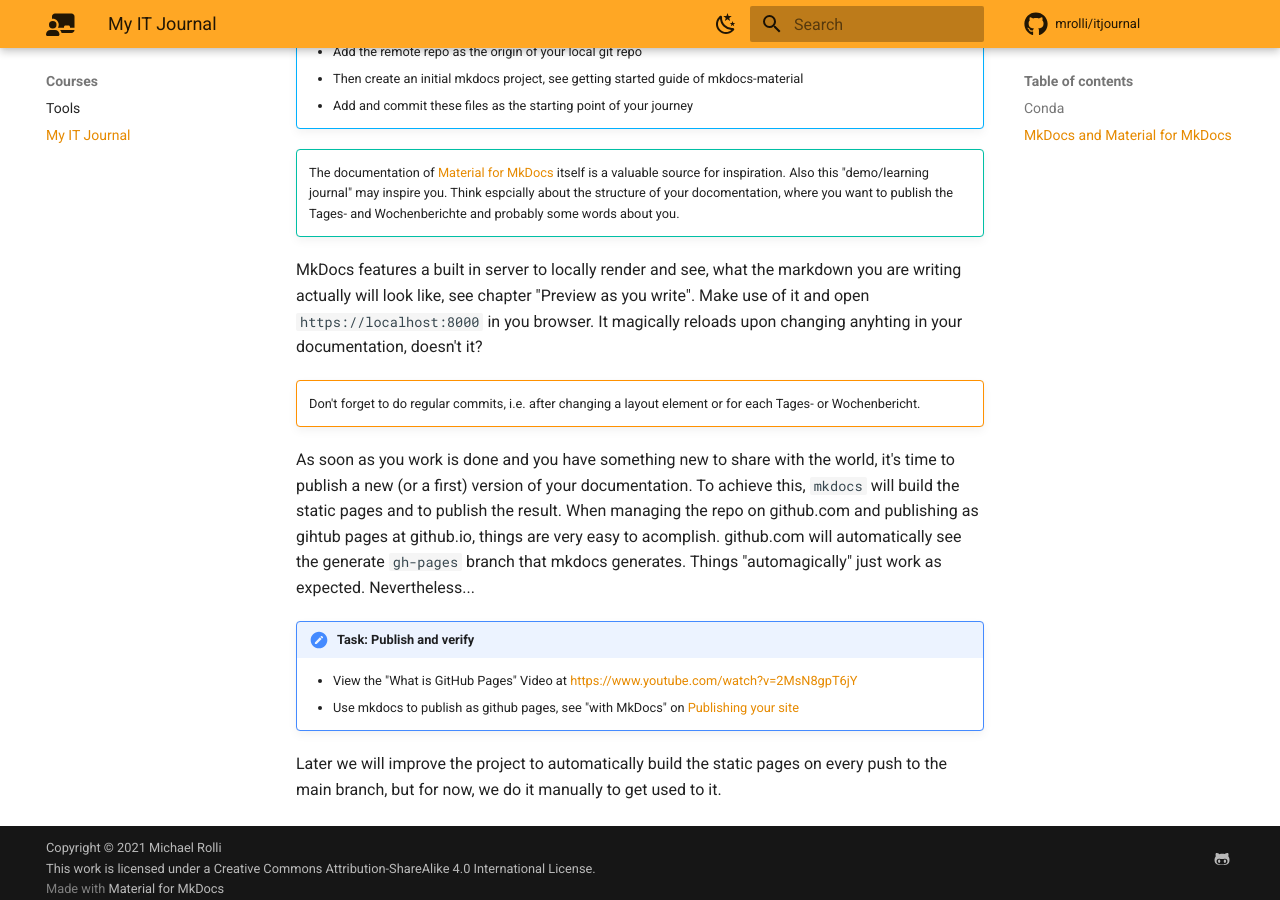
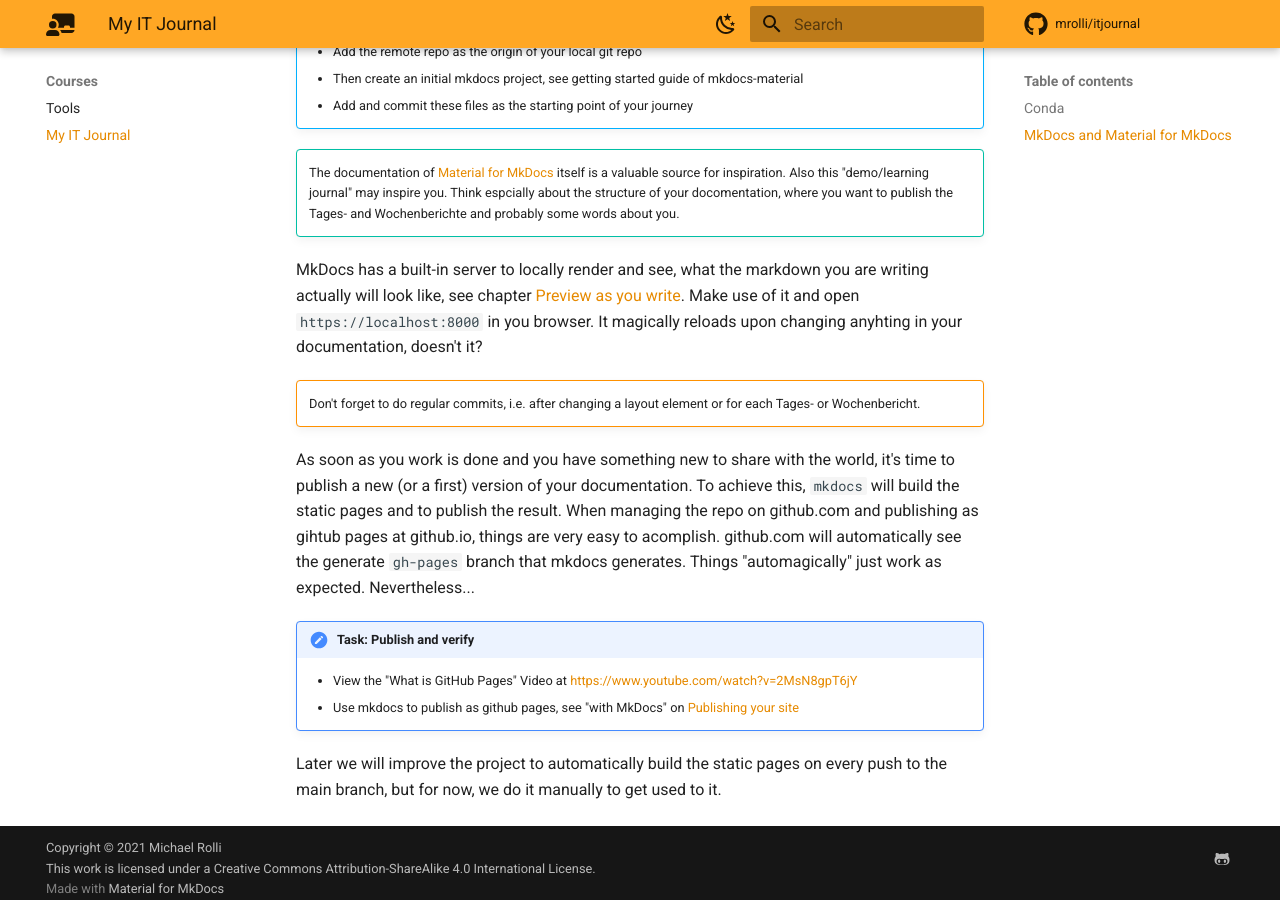
Before and after one commit to mrolli/myitjournal, an MkDocs documentation site: the page built from docs/courses/myitjournal.md, in a window 1280 px wide and 900 px high, scrolled down 1742 px. Built offline with MkDocs 1.6.1 and Material for MkDocs 9.7.7, drawn with Linux system fonts in a browser that asks for light colours; comment, search, counter and statistics services are not loaded.

```diff
--- a/docs/courses/myitjournal.md
+++ b/docs/courses/myitjournal.md
@@ -67,8 +67,8 @@ Now that the mkdocs tool and the respective Material theme is installed, we can
     espcially about the structure of your docomentation, where you want to publish the Tages- and
     Wochenberichte and probably some words about you.
 
-MkDocs features a built in server to locally render and see, what the markdown you are writing
-actually will look like, see chapter "Preview as you write". Make use of it and open
+MkDocs has a built-in server to locally render and see, what the markdown you are writing
+actually will look like, see chapter [Preview as you write][4]. Make use of it and open
 `https://localhost:8000` in you browser. It magically reloads upon changing anyhting in your
 documentation, doesn't it?
 
```
Also changed, not shown: other parts of docs/courses/myitjournal.md (+2 -0 lines).
